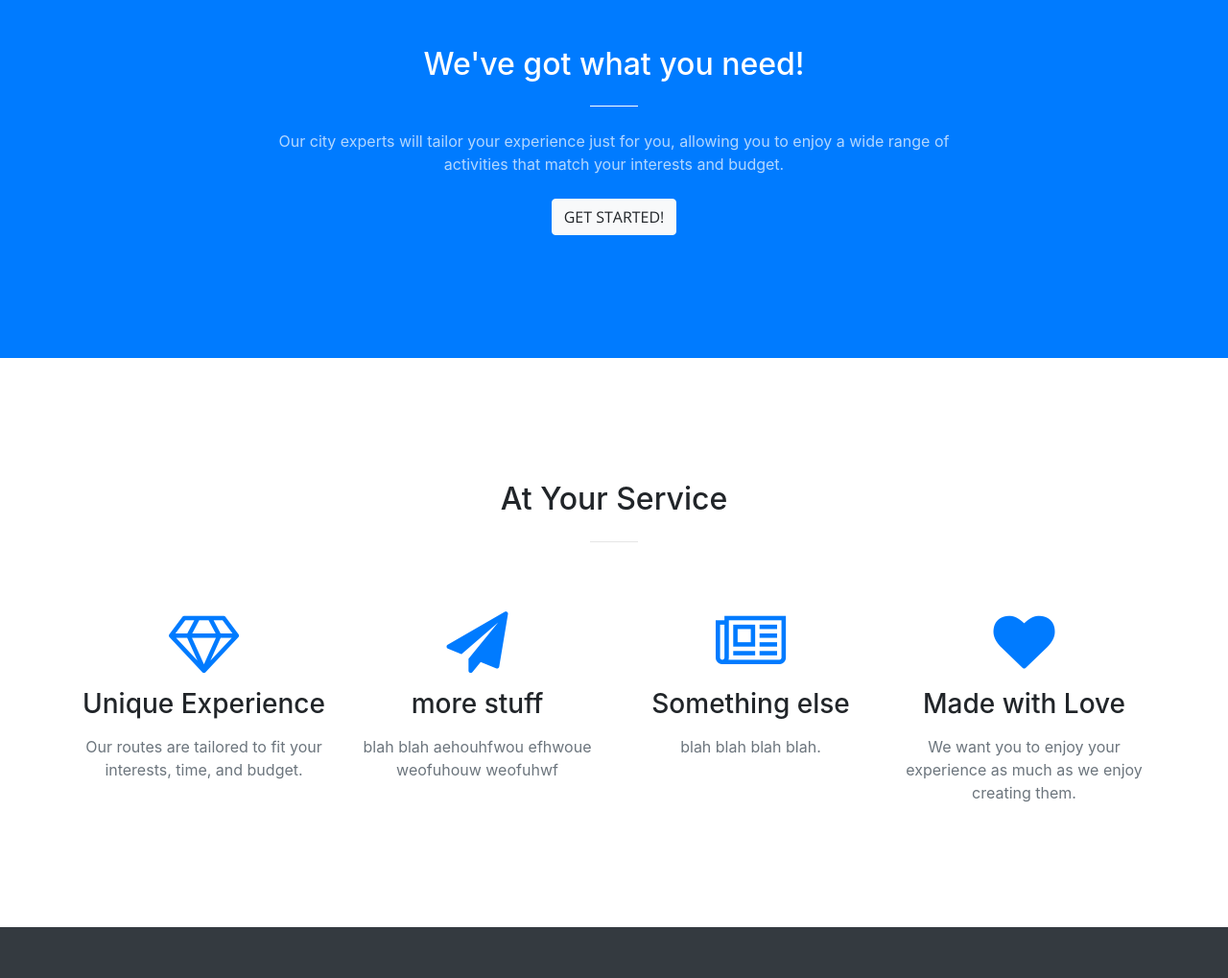
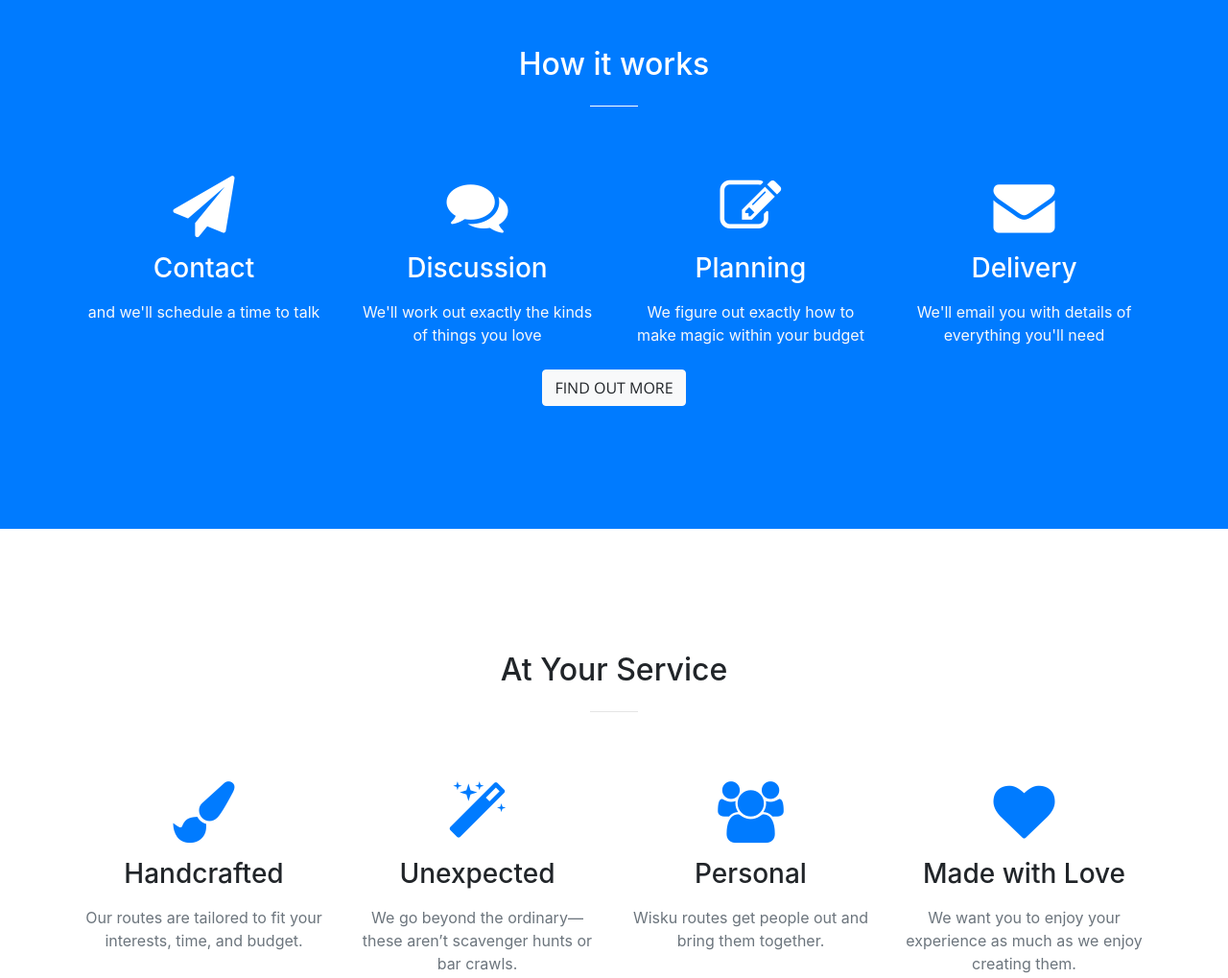
Before and after one commit to Wisku/wisku-web, a website with bundled scripts: page index.html in a window 1280 px wide. Shown: the part 880-1899 px from the top of the page at 96% size. Built offline with nearby package versions, Linux system fonts and the light colour scheme.

Commit message:
Improve wording, change some icons

```diff
--- a/index.html
+++ b/index.html
@@ -8,7 +8,7 @@
     <meta name="description" content="">
     <meta name="author" content="">
 
-    <title>Creative - Start Bootstrap Theme</title>
+    <title>Wisku - Bespoke city routes and adventure days.</title>
 
     <!-- Bootstrap core CSS -->
     <link href="vendor/bootstrap/css/bootstrap.min.css" rel="stylesheet">
@@ -68,7 +68,7 @@
               <br/>
               Life's too short to waste it wondering what to do.<br/>
               Let's make some memories.</p>
-            <a class="btn btn-primary btn-xl js-scroll-trigger" href="#about">Find Out More</a>
+            <a class="btn btn-primary btn-xl js-scroll-trigger" href="#about">How it works</a>
           </div>
         </div>
       </div>
@@ -78,10 +78,48 @@
       <div class="container">
         <div class="row">
           <div class="col-lg-8 mx-auto text-center">
-            <h2 class="section-heading text-white">We've got what you need!</h2>
+            <h2 class="section-heading text-white">How it works</h2>
             <hr class="light my-4">
-            <p class="text-faded mb-4">Our city experts will tailor your experience just for you, allowing you to enjoy a wide range of activities that match your interests and budget.</p>
-            <a class="btn btn-light btn-xl js-scroll-trigger" href="#services">Get Started!</a>
+          </div>
+        </div>
+      </div>
+      <div class="container">
+        <div class="row">
+          <div class="col-lg-3 col-md-6 text-center">
+            <div class="about-box mt-5 mx-auto">
+              <i class="fa fa-4x fa-paper-plane text-white mb-3 sr-icons"></i>
+              <h3 class="mb-3 text-white">Contact</h3>
+              <p class="text-light mb-0">and we'll schedule a time to talk</p>
+            </div>
+          </div>
+          <div class="col-lg-3 col-md-6 text-center">
+            <div class="about-box mt-5 mx-auto">
+              <i class="fa fa-4x fa-comments text-white mb-3 sr-icons"></i>
+              <h3 class="mb-3 text-white">Discussion</h3>
+              <p class="text-light mb-0">We'll work out exactly the kinds of things you love</p>
+            </div>
+          </div>
+          <div class="col-lg-3 col-md-6 text-center">
+            <div class="about-box mt-5 mx-auto">
+              <i class="fa fa-4x fa-edit text-white mb-3 sr-icons"></i>
+              <h3 class="mb-3 text-white">Planning</h3>
+              <p class="text-light mb-0">We figure out exactly how to make magic within your budget</p>
+            </div>
+          </div>
+          <div class="col-lg-3 col-md-6 text-center">
+            <div class="about-box mt-5 mx-auto">
+              <i class="fa fa-4x fa-envelope text-white mb-3 sr-icons"></i>
+              <h3 class="mb-3 text-white">Delivery</h3>
+              <p class="text-light mb-0">We'll email you with details of everything you'll need</p>
+            </div>
+          </div>
+        </div>
+      </div>
+      <div class="container">
+        <div class="row">
+          <div class="col-lg-8 mx-auto text-center">
+            <br/>
+            <a class="btn btn-light btn-xl js-scroll-trigger" href="#services">Find out more</a>
           </div>
         </div>
       </div>
@@ -100,23 +138,23 @@
         <div class="row">
           <div class="col-lg-3 col-md-6 text-center">
             <div class="service-box mt-5 mx-auto">
-              <i class="fa fa-4x fa-diamond text-primary mb-3 sr-icons"></i>
-              <h3 class="mb-3">Unique Experience</h3>
+              <i class="fa fa-4x fa-paint-brush text-primary mb-3 sr-icons"></i>
+              <h3 class="mb-3">Handcrafted</h3>
               <p class="text-muted mb-0">Our routes are tailored to fit your interests, time, and budget.</p>
             </div>
           </div>
           <div class="col-lg-3 col-md-6 text-center">
             <div class="service-box mt-5 mx-auto">
-              <i class="fa fa-4x fa-paper-plane text-primary mb-3 sr-icons"></i>
-              <h3 class="mb-3">more stuff</h3>
-              <p class="text-muted mb-0">blah blah aehouhfwou efhwoue weofuhouw weofuhwf</p>
+              <i class="fa fa-4x fa-magic text-primary mb-3 sr-icons"></i>
+              <h3 class="mb-3">Unexpected</h3>
+              <p class="text-muted mb-0">We go beyond the ordinary—these aren’t scavenger hunts or bar crawls.</p>
             </div>
           </div>
           <div class="col-lg-3 col-md-6 text-center">
             <div class="service-box mt-5 mx-auto">
-              <i class="fa fa-4x fa-newspaper-o text-primary mb-3 sr-icons"></i>
-              <h3 class="mb-3">Something else</h3>
-              <p class="text-muted mb-0">blah blah blah blah.</p>
+              <i class="fa fa-4x fa-users text-primary mb-3 sr-icons"></i>
+              <h3 class="mb-3">Personal</h3>
+              <p class="text-muted mb-0">Wisku routes get people out and bring them together.</p>
             </div>
           </div>
           <div class="col-lg-3 col-md-6 text-center">
```
